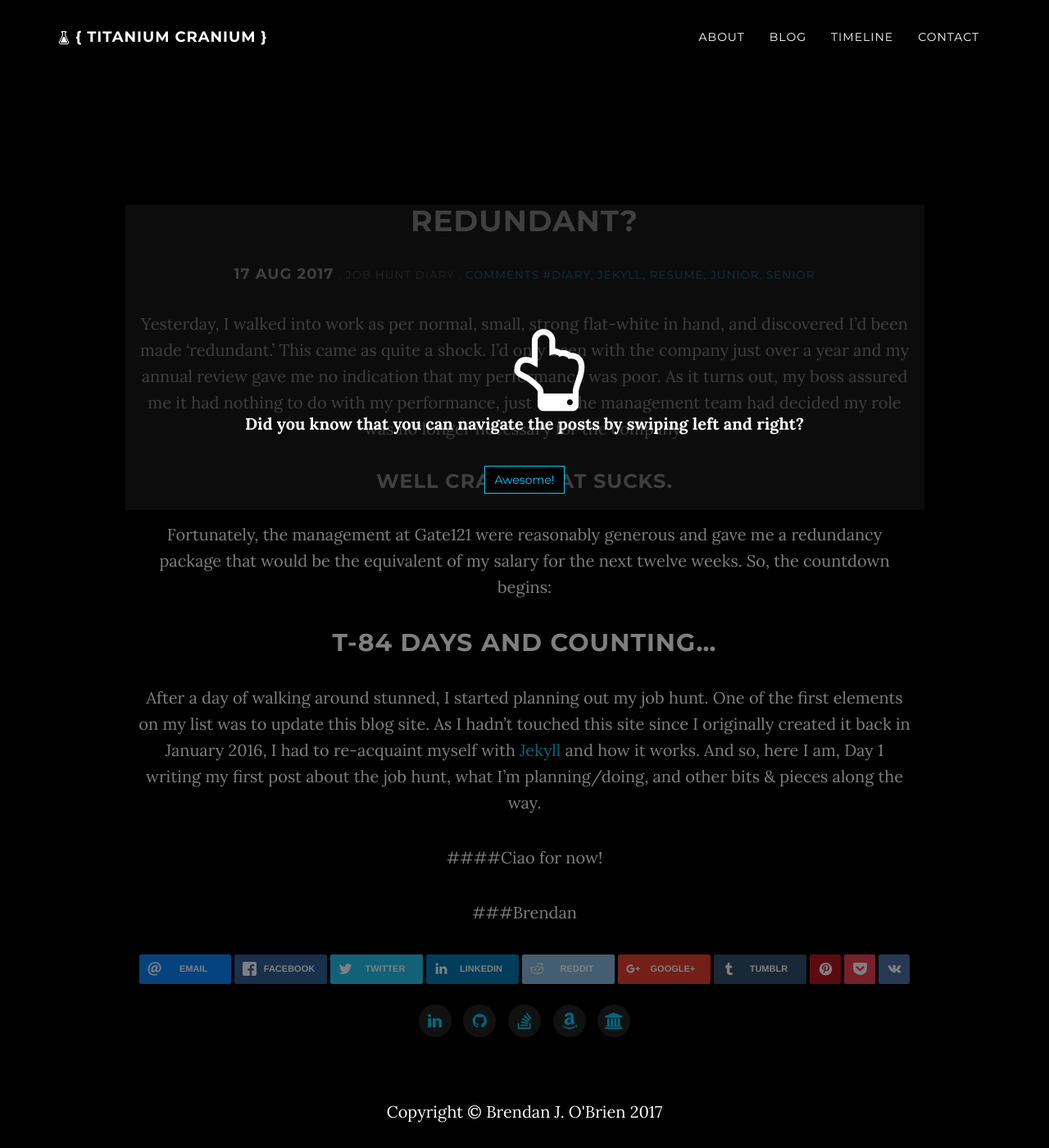
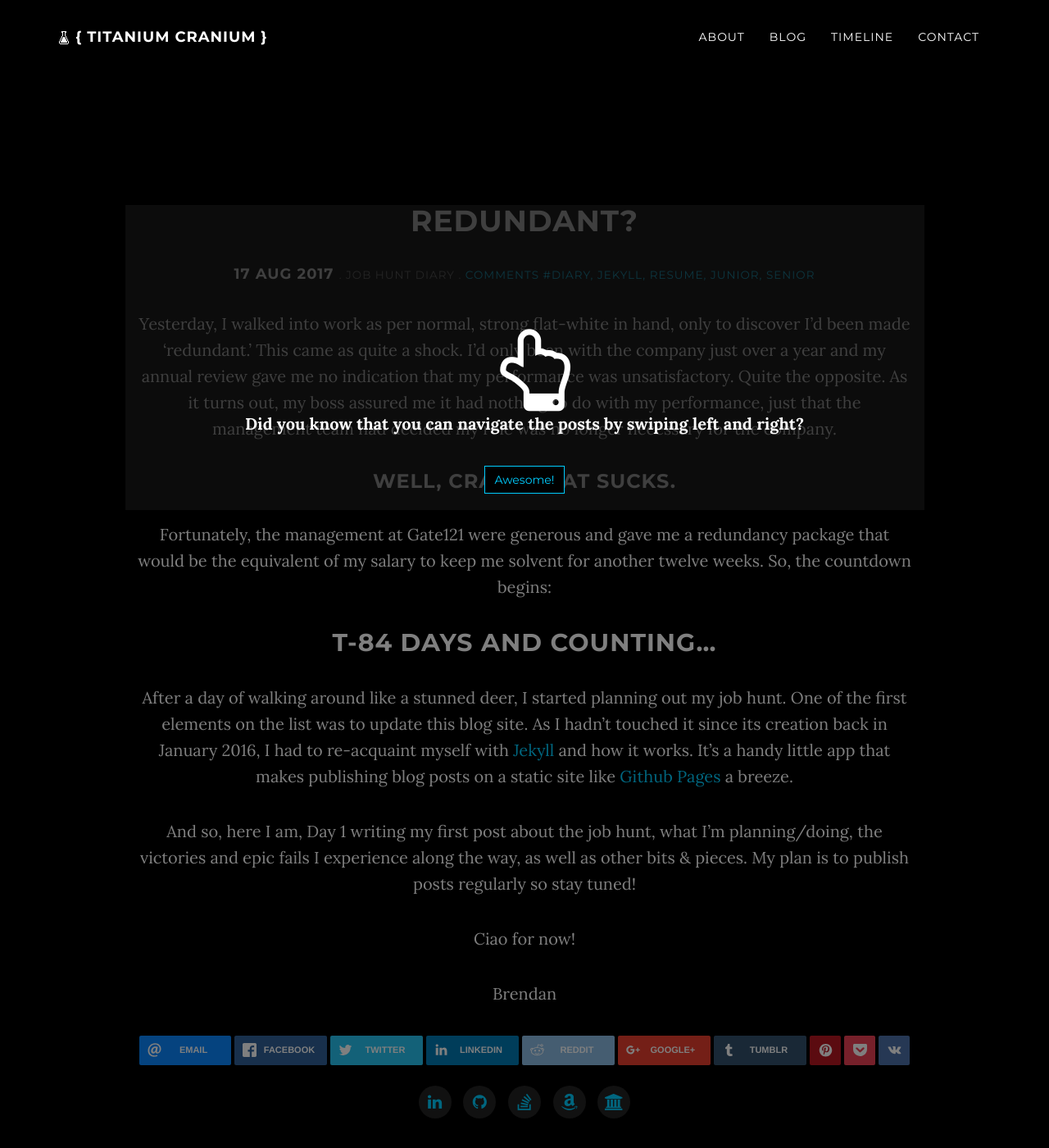
Before and after one commit to titanium-cranium/titanium-cranium.github.io, a Jekyll site: the page built from _posts/2017-08-17-redundant.md, in a window 1280 px wide and 1400 px high. Shown: the whole window at 82% size. Built offline with Jekyll 4.4.1, drawn with Linux system fonts in a browser that asks for light colours; nearby versions of some CDN libraries; comment, search, counter and statistics services are not loaded; a style sheet for code colours, icons or effects is not loaded.

Commit message:
edited yesterday's post a bit

```diff
--- a/_posts/2017-08-17-redundant.md
+++ b/_posts/2017-08-17-redundant.md
@@ -6,16 +6,19 @@ category: job hunt diary
 tags: [ 'diary, jekyll, resume, junior, senior' ]
 ---
 
-Yesterday, I walked into work as per normal, small, strong flat-white in hand, and discovered I'd been made 'redundant.'  This came as quite a shock. I'd only been with the company just over a year and my annual review gave me no indication that my performance was poor.  As it turns out, my boss assured me it had nothing to do with my performance, just that the management team had decided my role was no longer necessary for the company.
+Yesterday, I walked into work as per normal, strong flat-white in hand, only to discover I'd been made 'redundant.'  This came as quite a shock. I'd only been with the company just over a year and my annual review gave me no indication that my performance was unsatisfactory.  Quite the opposite.  As it turns out, my boss assured me it had nothing to do with my performance, just that the management team had decided my role was no longer necessary for the company.
 
-### Well crap... that sucks.
+### Well, crap... that sucks.
 
-Fortunately, the management at Gate121 were reasonably generous and gave me a redundancy package that would be the equivalent of my salary for the next twelve weeks.  So, the countdown begins:
+Fortunately, the management at Gate121 were generous and gave me a redundancy package that would be the equivalent of my salary to keep me solvent for another twelve weeks.  So, the countdown begins:
 
 ## T-84 days and counting...
 
-After a day of walking around stunned, I started planning out my job hunt. One of the first elements on my list was to update this blog site. As I hadn't touched this site since I originally created it back in January 2016, I had to re-acquaint myself with [Jekyll](https://jekyllrb.com/) and how it works. And so, here I am, Day 1 writing my first post about the job hunt, what I'm planning/doing, and other bits & pieces along the way.
+After a day of walking around like a stunned deer, I started planning out my job hunt. One of the first elements on the list was to update this blog site. As I hadn't touched it since its creation  back in January 2016, I had to re-acquaint myself with [Jekyll](https://jekyllrb.com/) and how it works.  It's a handy little app that makes publishing blog posts on a static site like [Github Pages](https://pages.github.com/) a breeze.
 
-####Ciao for now!
 
-###Brendan
+And so, here I am, Day 1 writing my first post about the job hunt, what I'm planning/doing, the victories and epic fails I experience along the way, as well as other bits & pieces. My plan is to publish posts regularly so stay tuned!
+
+Ciao for now!
+
+Brendan
```
